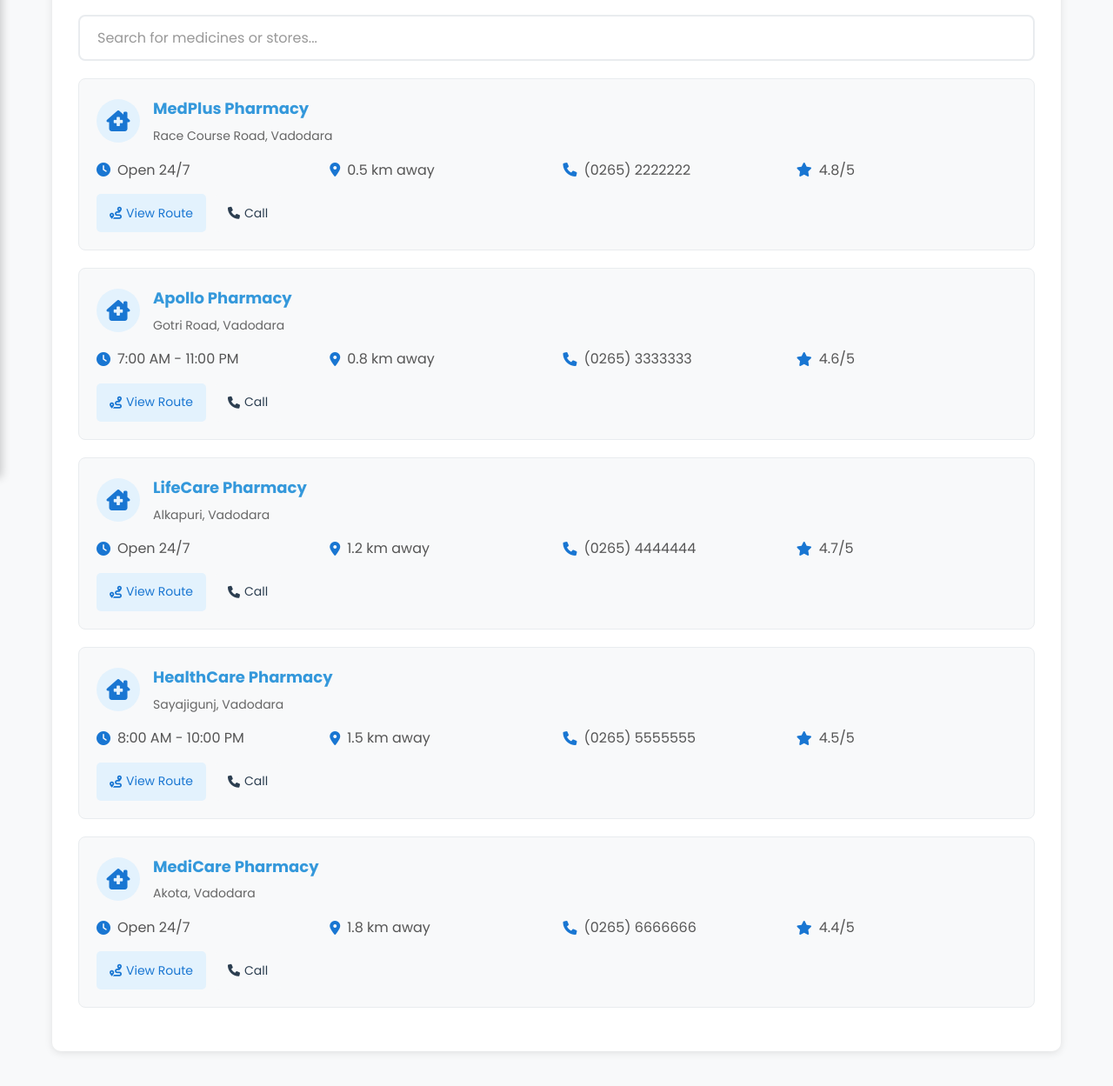
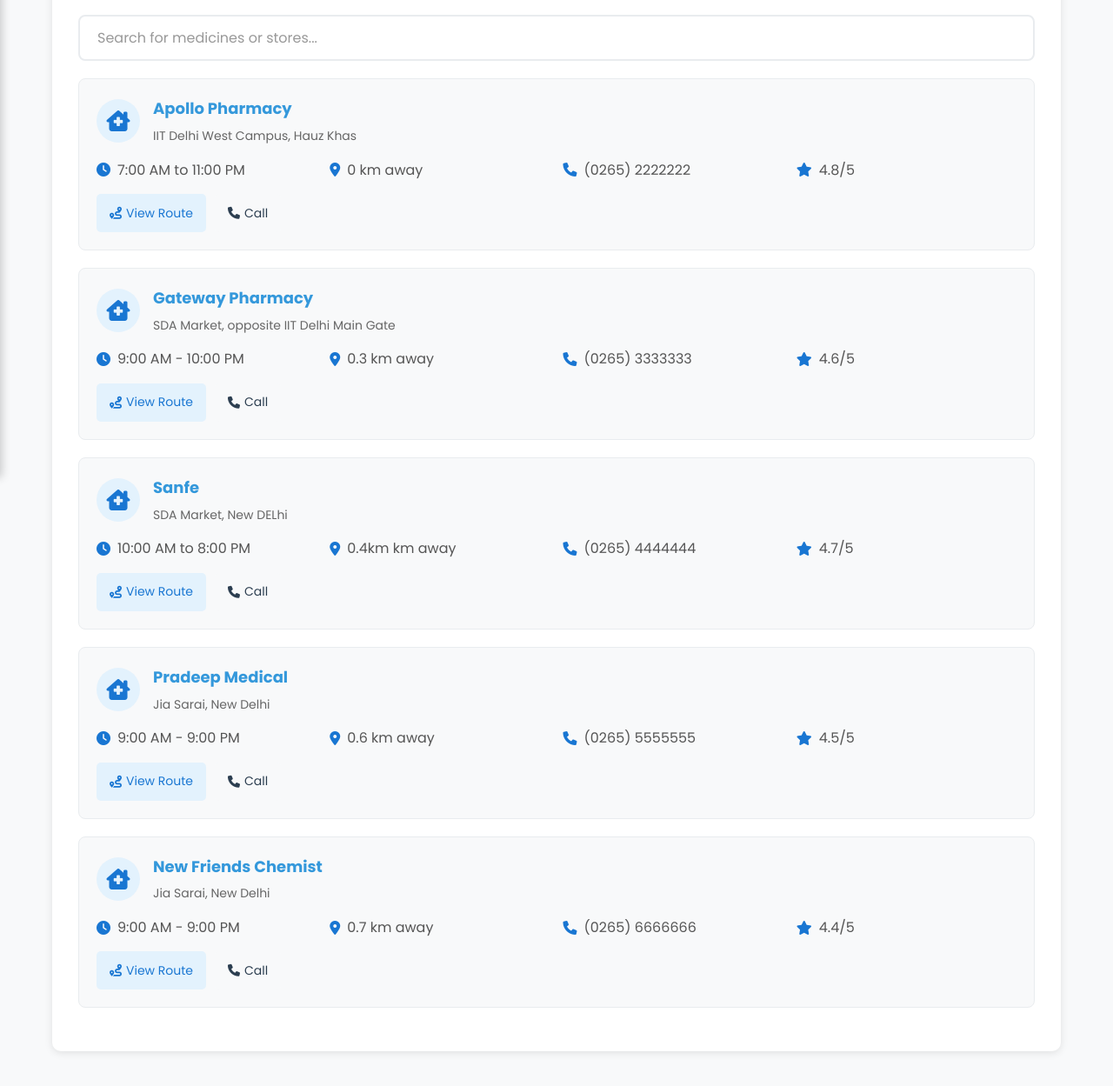
Before and after one commit to rishuxmehta/Medmap, a plain HTML site: page medical-store.html in a window 1280 px wide. Shown: the part 251-1500 px from the top of the page at 87% size. Drawn offline with nearby package versions, Linux system fonts and the light colour scheme.

Commit message:
Update medical-store.html

```diff
--- a/medical-store.html
+++ b/medical-store.html
@@ -349,18 +349,18 @@
             <i class="fas fa-clinic-medical"></i>
         </div>
         <div class="store-info">
-                                <h3><a href="store-profile.html?id=store-1">MedPlus Pharmacy</a></h3>
-                                <p>Race Course Road, Vadodara</p>
+            <h3><a href="store-profile.html?id=store-1">Apollo Pharmacy</a></h3>
+            <p>IIT Delhi West Campus, Hauz Khas</p>
         </div>
     </div>
     <div class="store-details">
         <div class="store-detail-item">
             <i class="fas fa-clock"></i>
-                                <span>Open 24/7</span>
+            <span>7:00 AM to 11:00 PM</span>
         </div>
         <div class="store-detail-item">
             <i class="fas fa-map-marker-alt"></i>
-                                <span>0.5 km away</span>
+            <span>0 km away</span>
         </div>
         <div class="store-detail-item">
             <i class="fas fa-phone"></i>
@@ -387,18 +387,18 @@
             <i class="fas fa-clinic-medical"></i>
         </div>
         <div class="store-info">
-                                <h3><a href="store-profile.html?id=store-2">Apollo Pharmacy</a></h3>
-                                <p>Gotri Road, Vadodara</p>
+            <h3><a href="store-profile.html?id=store-2">Gateway Pharmacy</a></h3>
+            <p>SDA Market, opposite IIT Delhi Main Gate</p>
         </div>
     </div>
     <div class="store-details">
         <div class="store-detail-item">
             <i class="fas fa-clock"></i>
-                                <span>7:00 AM - 11:00 PM</span>
+            <span>9:00 AM - 10:00 PM</span>
         </div>
         <div class="store-detail-item">
             <i class="fas fa-map-marker-alt"></i>
-                                <span>0.8 km away</span>
+            <span>0.3 km away</span>
         </div>
         <div class="store-detail-item">
             <i class="fas fa-phone"></i>
@@ -425,18 +425,18 @@
             <i class="fas fa-clinic-medical"></i>
         </div>
         <div class="store-info">
-                                <h3><a href="store-profile.html?id=store-3">LifeCare Pharmacy</a></h3>
-                                <p>Alkapuri, Vadodara</p>
+            <h3><a href="store-profile.html?id=store-3">Sanfe</a></h3>
+            <p>SDA Market, New DELhi</p>
         </div>
     </div>
     <div class="store-details">
         <div class="store-detail-item">
             <i class="fas fa-clock"></i>
-                                <span>Open 24/7</span>
+            <span>10:00 AM to 8:00 PM</span>
         </div>
         <div class="store-detail-item">
             <i class="fas fa-map-marker-alt"></i>
-                                <span>1.2 km away</span>
+            <span>0.4km km away</span>
         </div>
         <div class="store-detail-item">
             <i class="fas fa-phone"></i>
@@ -463,18 +463,18 @@
             <i class="fas fa-clinic-medical"></i>
         </div>
         <div class="store-info">
-                                <h3><a href="store-profile.html?id=store-4">HealthCare Pharmacy</a></h3>
-                                <p>Sayajigunj, Vadodara</p>
+            <h3><a href="store-profile.html?id=store-4">Pradeep Medical</a></h3>
+            <p>Jia Sarai, New Delhi</p>
         </div>
     </div>
     <div class="store-details">
         <div class="store-detail-item">
             <i class="fas fa-clock"></i>
-                                <span>8:00 AM - 10:00 PM</span>
+            <span>9:00 AM - 9:00 PM</span>
         </div>
         <div class="store-detail-item">
             <i class="fas fa-map-marker-alt"></i>
-                                <span>1.5 km away</span>
+            <span>0.6 km away</span>
         </div>
         <div class="store-detail-item">
             <i class="fas fa-phone"></i>
@@ -501,18 +501,18 @@
             <i class="fas fa-clinic-medical"></i>
         </div>
         <div class="store-info">
-                                <h3><a href="store-profile.html?id=store-5">MediCare Pharmacy</a></h3>
-                                <p>Akota, Vadodara</p>
+            <h3><a href="store-profile.html?id=store-5">New Friends Chemist</a></h3>
+            <p>Jia Sarai, New Delhi</p>
         </div>
     </div>
     <div class="store-details">
         <div class="store-detail-item">
             <i class="fas fa-clock"></i>
-                                <span>Open 24/7</span>
+            <span>9:00 AM - 9:00 PM</span>
         </div>
         <div class="store-detail-item">
             <i class="fas fa-map-marker-alt"></i>
-                                <span>1.8 km away</span>
+            <span>0.7 km away</span>
         </div>
         <div class="store-detail-item">
             <i class="fas fa-phone"></i>
```
Lines whose indentation alone changed are shown as unchanged.
